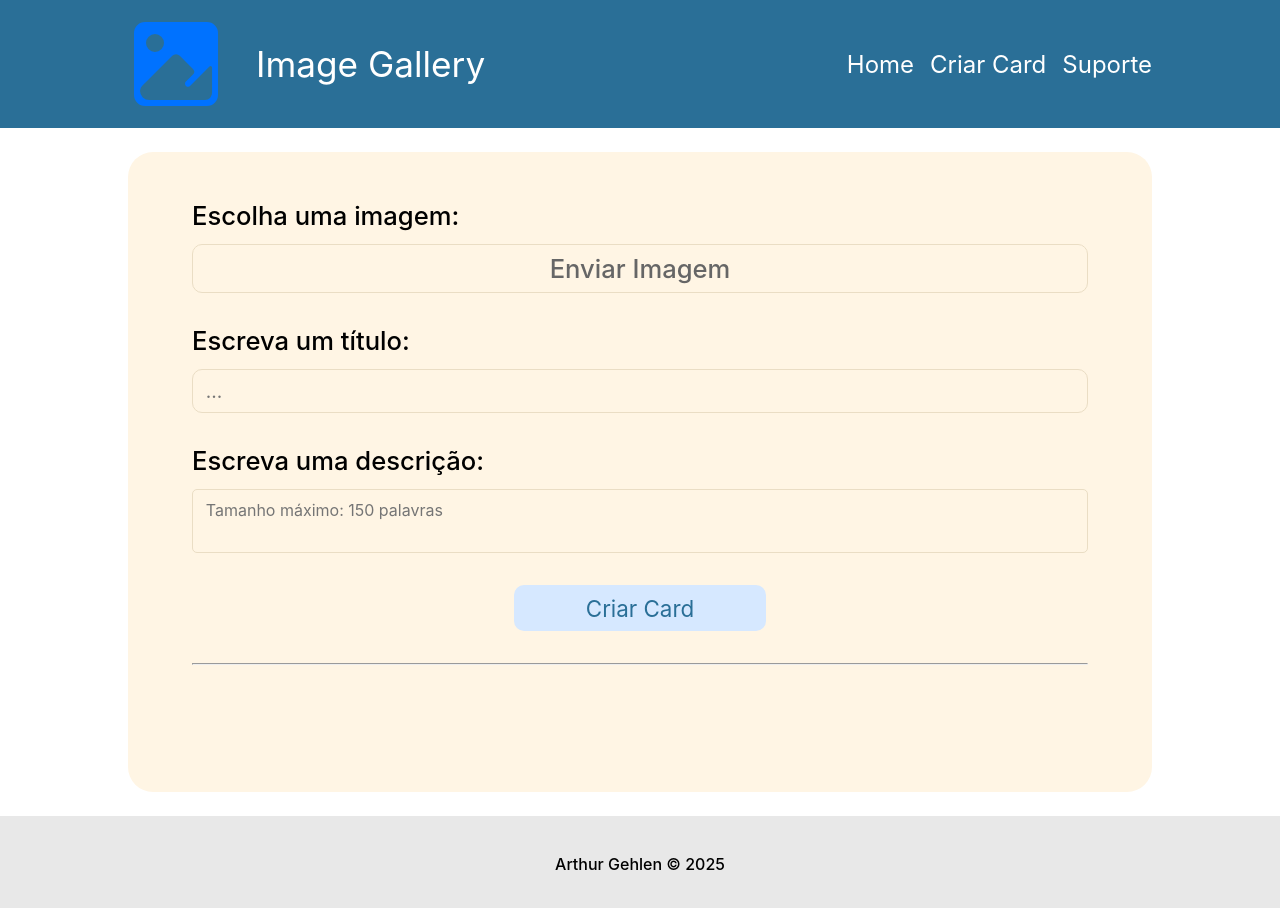
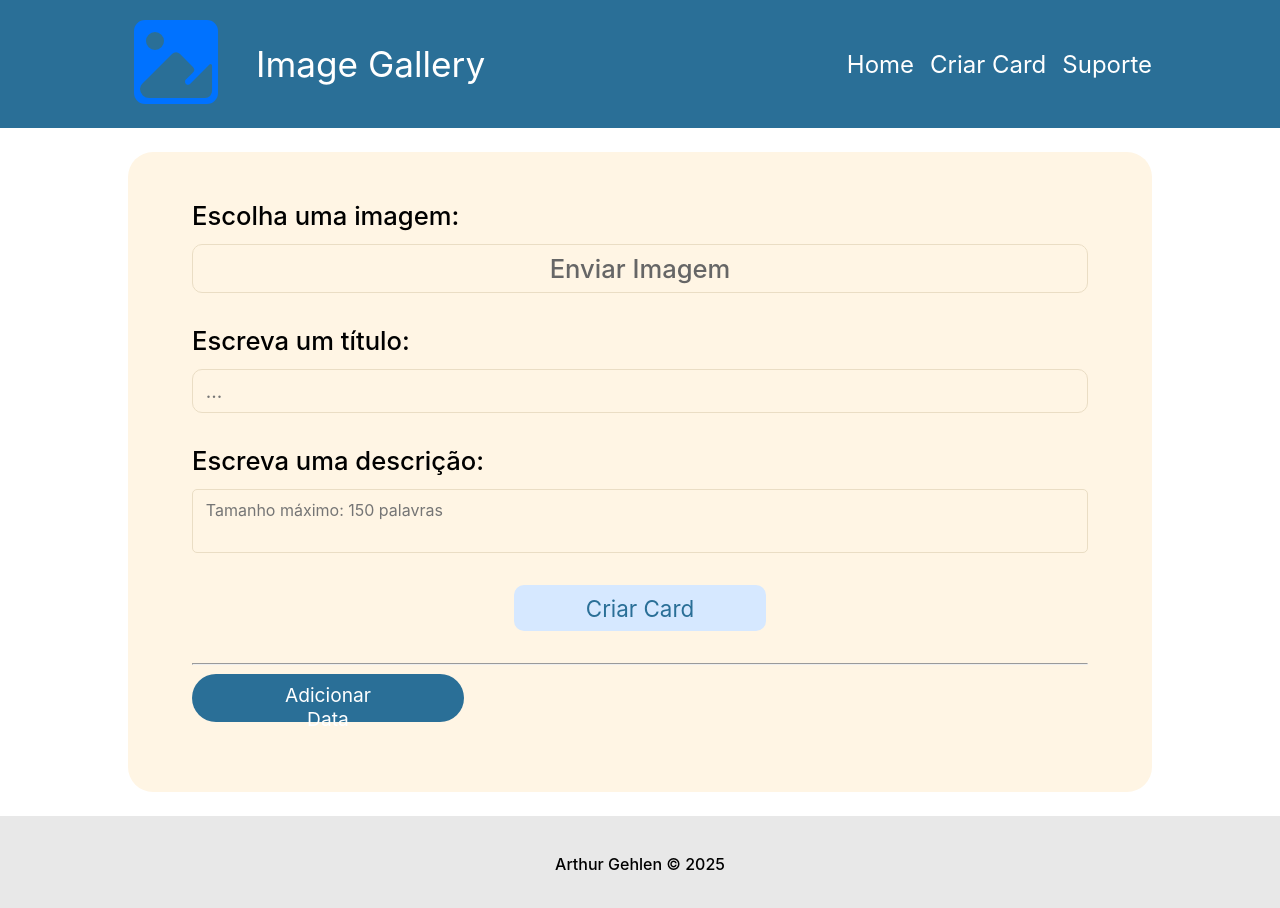
Before and after one commit to ArthurGehlen/imageGallery, a React (Create React App) app: page /add_card in a window 1280 px wide. Shown: the top 908 px of the page. Built offline with nearby package versions, Linux system fonts and the light colour scheme.

Commit message:
Adicionada a opção de inserir a data no card.

```diff
--- a/src/components/pages/AddCard.jsx
+++ b/src/components/pages/AddCard.jsx
@@ -12,6 +12,8 @@ function AddCard() {
     const [image, setImage] = useState(null)
     const [title, setTitle] = useState("")
     const [description, setDescription] = useState("")
+    const [add_date, setAddDate] = useState(false)
+    const [date, setDate] = useState("")
     const navigate = useNavigate()
 
     const handle_image_upload = (event) => {
@@ -28,19 +30,41 @@ function AddCard() {
             };
             reader.onerror = (error) => console.error("Erro ao converter imagem: ", error)
         }
-    };
+    }
+
+    function is_under_10(num) {
+        return num < 10 ? `0${num}` : num
+    }
+
+    const display_date = () => {
+        let date = new Date()
+        let year = date.getFullYear()
+        let month = date.getMonth() + 1
+        let day = date.getDate()
+        let hour = date.getHours()
+        let minute = date.getMinutes()
+        let seconds = date.getSeconds()
+
+        setDate(`${day}/${is_under_10(month)}/${year} | ${is_under_10(hour)}:${is_under_10(minute)}:${is_under_10(seconds)}`)
+    }
+
+    const set_date = () => {
+        setAddDate(!add_date)
+        display_date()
+        console.log(add_date)
+    }
 
     const handle_submit = (event) => {
         event.preventDefault()
 
-        const new_card = { id: Date.now(), title, description, image: image }
+        const new_card = { id: Date.now(), title, description, image: image, add_date: add_date, date: date}
 
         const updated_cards = JSON.parse(localStorage.getItem("cardDB")) || []
         updated_cards.push(new_card);
         localStorage.setItem("cardDB", JSON.stringify(updated_cards))
 
         navigate("/")
-    };
+    }
 
     return (
         <Main page='add_image'>
@@ -49,11 +73,11 @@ function AddCard() {
                     <span>Escolha uma imagem:</span>
                     <label htmlFor="input_file" className={styles.input_file}>Enviar Imagem</label>
                     <input
-                            type="file"
-                            accept='image/*'
-                            id='input_file'
-                            onChange={handle_image_upload}
-                            required
+                        type="file"
+                        accept='image/*'
+                        id='input_file'
+                        onChange={handle_image_upload}
+                        required
                     />
                 </div>
                 <div className="title">
@@ -80,6 +104,9 @@ function AddCard() {
                 <button type="submit">Criar Card</button>
                 <hr />
             </form>
+            <div className={styles.atributes}>
+                <button onClick={set_date}>Adicionar Data</button>
+            </div>
         </Main>
     )
 }
--- a/src/components/pages/AddCard.module.css
+++ b/src/components/pages/AddCard.module.css
@@ -1,6 +1,6 @@
-.form  {
+.form {
     width: 100%;
-    height: 100%;
+    height: 85%;
     border-radius: 25px;
     display: flex;
     flex-direction: column;
@@ -9,7 +9,9 @@
     padding: 1rem 2rem;
 }
 
-.form div .input_file, input, textarea {
+.form div .input_file,
+input,
+textarea {
     border-radius: 10px;
     border: 1px solid #EADDC4;
     background-color: #FFF5E4;
@@ -44,3 +46,17 @@ input[type="file"] {
         padding: 0;
     }
 }
+
+.atributes {
+    width: 100%;
+    padding: 0 2rem;
+}
+
+.atributes button {
+    background-color: #2A6F97;
+    color: #FFFF;
+    width: 17rem;
+    height: 3rem;
+    font-size: 1.2rem;
+    border-radius: 25px;
+}
--- a/src/components/pages/Home.jsx
+++ b/src/components/pages/Home.jsx
@@ -43,6 +43,8 @@ function Home() {
                             <img src={img.image} alt={`Imagem do card ${img.id}`} />
                             <h2>{img.title}</h2>
                             <p>{img.description}</p>
+                            {img.add_date === true &&
+                                <p className={styles.date}>Data: {img.date}</p>}
                         </div>
                     ))}
                 </div>
--- a/src/components/pages/Home.module.css
+++ b/src/components/pages/Home.module.css
@@ -56,6 +56,7 @@ main {
     background-color: #FAF3E0;
     display: flex;
     flex-direction: column;
+    justify-content: space-between;
     gap: 1rem;
 }
 
@@ -93,3 +94,13 @@ main {
     border-radius: 5px;
     object-fit: cover;
 }
+
+.card .date {
+    height: 2rem;
+    background-color: #2A6F97;
+    display: flex;
+    align-items: center;
+    justify-content: center;
+    font-weight: bold;
+    color: #D8EFFF;
+}
--- a/src/components/ui/Navbar.jsx
+++ b/src/components/ui/Navbar.jsx
@@ -18,7 +18,9 @@ function Navbar(props) {
     return (
         <nav className={styles.navbar}>
             <div className={styles.logo}>
-                <img src={logo} alt="Logo" />
+                <Link to='/'>
+                    <img src={logo} alt="Logo" />
+                </Link>
                 <h1>Image Gallery</h1>
             </div>
             <ul>
```
